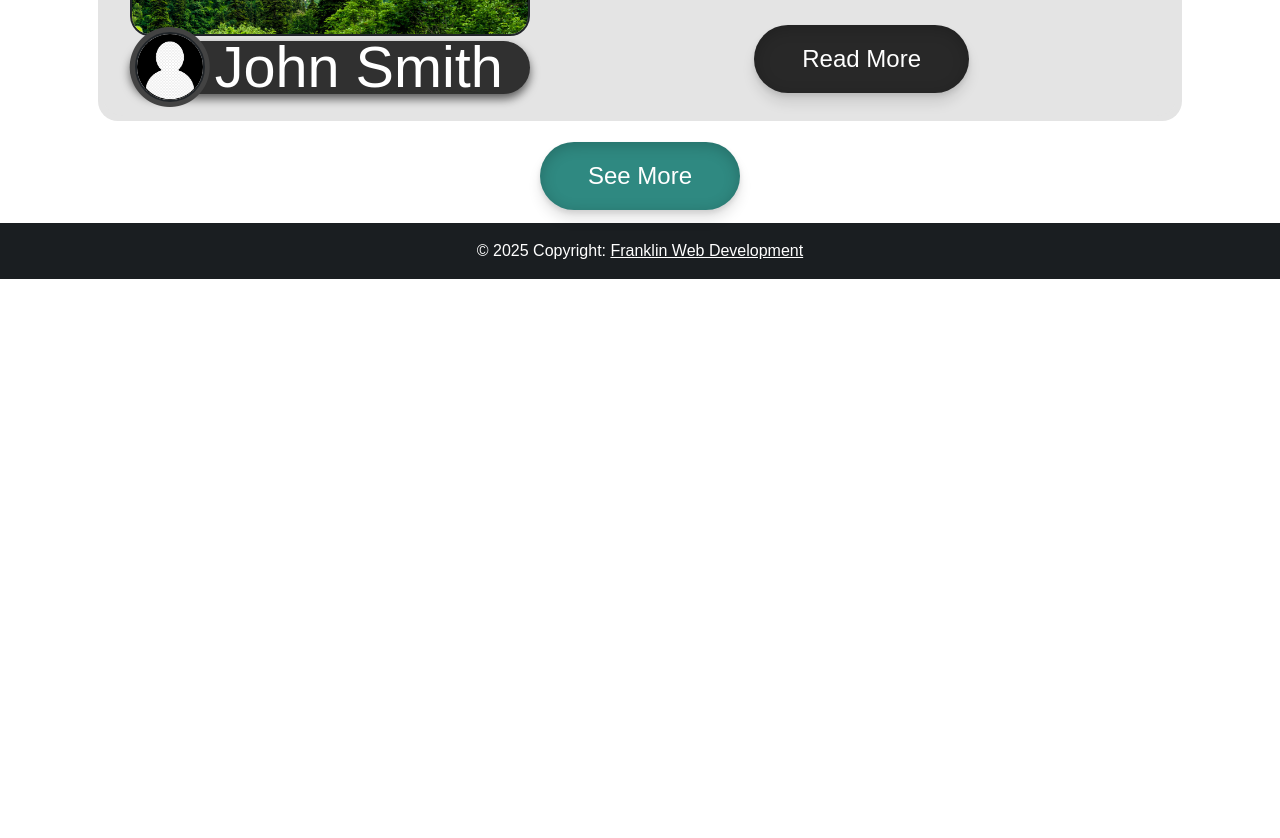
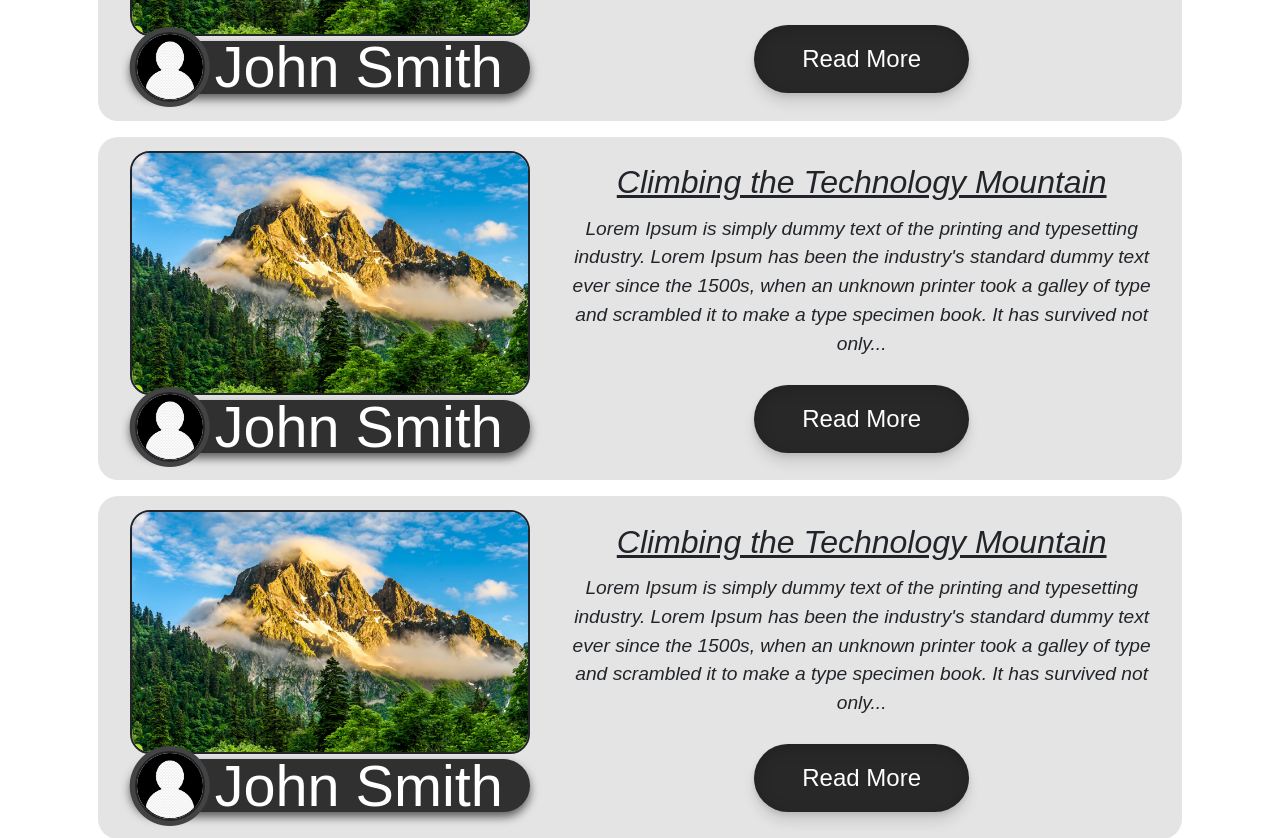
Before and after one commit to jacobbria/webdevelopment_blog_frontend, a Vue app: page / in a window 1280 px wide. Shown: the part 1500-2338 px from the top of the page. Before the commit the page ends 1779 px from the top, so only its background shows below. Built offline with nearby package versions, Linux system fonts and the light colour scheme.

Commit message:
See More button is now active with generic data.

```diff
--- a/src/App.vue
+++ b/src/App.vue
@@ -1,4 +1,5 @@
 <script setup>
+import { ref } from "vue";
 import Navbar from './components/Navbar.vue'
 import LandingPage from './components/LandingPage.vue'
 import SearchBar from './components/SearchBar.vue'
@@ -6,6 +7,7 @@ import BlogsPostedCard from './components/BlogsPostedCard.vue'
 import BlogCard from './components/BlogCard.vue'
 import TheFooter from './components/TheFooter.vue'
 import SeeMoreButton from './components/SeeMoreButton.vue'
+const count = ref(5); // tracks number of cards shown
 </script>
 
 <template>
@@ -13,9 +15,11 @@ import SeeMoreButton from './components/SeeMoreButton.vue'
 <LandingPage />
 <BlogsPostedCard />
 <SearchBar />
-<BlogCard />
-<BlogCard />
-<SeeMoreButton />
+  <!-- Temp for loop to give mock API feel -->
+  <div v-for="n in count" :key="n" class="box">
+      <BlogCard />
+  </div>
+<SeeMoreButton @increase="count += 5" />
 <TheFooter />
 </template>
 <style>
--- a/src/components/SeeMoreButton.vue
+++ b/src/components/SeeMoreButton.vue
@@ -1,5 +1,5 @@
 <template>
-    <button class="expand-btn" role="button">See More</button>
+    <button @click="$emit('increase')" class="expand-btn" role="button">See More</button>
 </template>
 
 <script>
```
